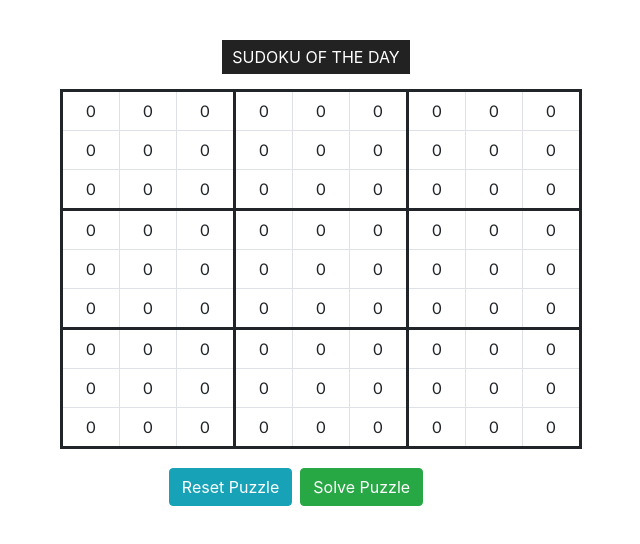
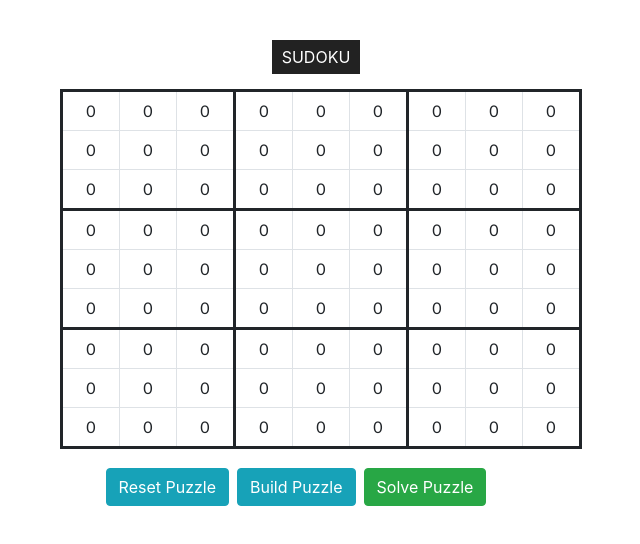
Before and after one commit to Rahul365/sudoku-solver-app, a React (Create React App) app: page / in a window 1280 px wide. Shown: the top 544 px of the page, without its empty margins (314-954 px from the left). Built offline with nearby package versions, Linux system fonts and the light colour scheme.

Commit message:
Adding feature to generate a Sudoku - beta

```diff
--- a/src/components/grid.jsx
+++ b/src/components/grid.jsx
@@ -8,6 +8,7 @@ class GRID extends Component {
   state = {
     board: [],
     userEntered: [],
+    readOnly : [],
     unsolved: true,
   };
 
@@ -20,27 +21,83 @@ class GRID extends Component {
   buildGrid = () => {
     var mark = new Array(9);
     var a = new Array(9);
+    var read = new Array(9);
     for (var i = 0; i < a.length; ++i) {
       a[i] = new Array(9);
       mark[i] = new Array(9);
+      read[i] = new Array(9);
       for (var j = 0; j < a[i].length; ++j) {
         a[i][j] = { r: i, c: j, v: 0 };
         mark[i][j] = false;
+        read[i][j] = false;
       }
     }
-    this.setState({ board: a, userEntered: mark, unsolved: true });
+    this.setState({ board: a, userEntered: mark, unsolved: true ,readOnly:read});
   };
 
   resetGrid = () => {
     var grid = this.state.board;
     var mark = this.state.userEntered;
-    for (var r = 0; r < 9; ++r) {
-      for (var c = 0; c < 9; ++c) {
-        grid[r][c].v = 0;
-        mark[r][c] = false;
+    var read = this.state.readOnly;
+    for (var row_num = 0; row_num < 9; ++row_num) {
+      for (var col_num = 0; col_num < 9; ++col_num) {
+        // console.log(grid[row_num][col_num]);
+        grid[row_num][col_num].v = 0;
+        mark[row_num][col_num] = false;
+        read[row_num][col_num] = false;
       }
     }
-    this.setState({ board: grid, userEntered: mark, unsolved: true });
+    this.setState({ board: grid, userEntered: mark,readOnly:read, unsolved: true });
+  };
+
+  buildPuzzle = ()=>{
+    this.resetGrid();
+    var grid = this.state.board;
+    var mark = this.state.userEntered;
+    var read = this.state.readOnly;
+    var vis  = new Array(81);
+    while(true){
+      var number_of_cells_to_fill = 20; //atmost this number of cells will be filled
+      for(var i = 0;i<=number_of_cells_to_fill;++i){
+        var cell_hash =  Number(Math.floor(Math.random()*80)+1);
+        var row_num = Number(Math.floor(cell_hash/9));
+        var col_num = Number(Math.floor(cell_hash%9));
+        if(LOG)
+          console.log("CELL NUMBER : "+cell_hash+" " + row_num + " " + col_num);
+        if(Boolean(vis[cell_hash]) === true) continue;
+        for(var val = 1;val<10;++val){
+          // if(!grid[row_num][col_num]){
+          //   console.log("CELL NUMBER : "+cell_hash+" " + row_num + " " + col_num);
+          //   continue;
+          // }
+          grid[row_num][col_num].v = val;
+          if(this.validateSudoku(grid)===true){
+            // console.log(grid[row_num][col_num]);
+            // console.log("here! with "+val);`
+            mark[row_num][col_num] = true;//mark this flag for indicating that grid value is priorily set by user or by puzzle builder
+            read[row_num][col_num] = true;//mark this cell as readOnly
+            vis[cell_hash] = true;//mark this cell visited
+            break;
+          }
+          grid[row_num][col_num].v = 0;
+        }
+      }
+      var test = grid;
+      if(this.fillGrid(test)===true)
+      {
+        break;
+      }
+      this.resetGrid();
+      grid = this.state.board;
+      mark = this.state.userEntered;
+      read = this.state.readOnly;
+      vis  = new Array(81);
+      for(let i = 0;i<81;++i){
+        vis[i] = false;
+      }
+    }
+
+    this.setState({board:grid,userEntered:mark,readOnly:read});
   };
 
  notifyError = () => {
@@ -57,7 +114,7 @@ class GRID extends Component {
     var row = event.target.dataset.rw;
     var col = event.target.dataset.cl;
     var new_val = event.target.value;
-    new_val = new_val % 10;
+    new_val = Number(new_val % 10);
     var a = this.state.board;
     var mark = this.state.userEntered;
     if(LOG===1)
@@ -87,7 +144,7 @@ class GRID extends Component {
      * console.log("onBlur called " + event.target.dataset.value + "  "+ event.target.value);
      *  If there is now new value inputted and the elemen loses focus then we restore the previous value for it
     */
-     if (event.target.value === '') {
+    if (event.target.value === '') {
       event.target.value = Number(event.target.dataset.value);
     }
   };
@@ -101,7 +158,7 @@ class GRID extends Component {
     return (
       <React.Fragment>
         <div>
-        <span>SUDOKU OF THE DAY</span>
+        <span>SUDOKU</span>
         </div>
         <table id="grid" align="center">
           <colgroup><col /><col /><col /></colgroup>
@@ -131,10 +188,11 @@ class GRID extends Component {
                             // console.log(self);
                             var cols = new Array(0);
                             for (var cid = 0; cid < board[rid].length; ++cid) {
-                              var col = rid + "" + cid;
+                              var cellId = rid + "" + cid;
                               // console.log(col);
                               let cell = self.state.board[rid][cid];
                               var val = self.state.board[rid][cid].v;
+                              var readonly =  self.state.readOnly[rid][cid];
                               let classesBtn = "btn text-black";
                               let classesCell =
                                 "border border-black  text-black bg-" +
@@ -143,8 +201,9 @@ class GRID extends Component {
                                   : "white");
 
                               cols.push(
-                                <td id={col} key={col} className={classesCell}>
+                                <td id={cellId} key={cellId} className={classesCell}>
                                   <input
+                                    id = {cellId}
                                     className={classesBtn}
                                     size="1"
                                     key={cell}
@@ -158,6 +217,7 @@ class GRID extends Component {
                                     min="0"
                                     max="9"
                                     placeholder="0"
+                                    readOnly={Boolean(readonly)}
                                   />
                                 </td>
                               );
@@ -187,6 +247,9 @@ class GRID extends Component {
         <div className="nav justify-content-center bg-white">
           <button className="btn btn-info m-1 sm" onClick={this.resetGrid}>
             Reset Puzzle
+          </button>
+          <button className="btn btn-info m-1 sm" onClick={this.buildPuzzle}>
+            Build Puzzle
           </button>
           <button
             className="btn btn-success m-1 sm"
@@ -291,15 +354,15 @@ class GRID extends Component {
 
   fillGrid(grid, row, col, N) {
     //for curren row-r
-    if (LOG === 1) console.log(row + " " + col + " " + N);
+    // if (LOG === 1) console.log(row + " " + col + " " + N);
     if (row === N) {
-      for (var r = 0; r < N; ++r) {
-        var line = "";
-        for (var c = 0; c < N; ++c) {
-          line += grid[r][c].v + " ";
-        }
-        if (LOG === 1) console.log(r + "# : " + line);
-      }
+      // for (var r = 0; r < N; ++r) {
+      //   var line = "";
+      //   for (var c = 0; c < N; ++c) {
+      //     line += grid[r][c].v + " ";
+      //   }
+      //   if (LOG === 1) console.log(r + "# : " + line);
+      // }
       return true;
     }
     var next_row;
@@ -342,6 +405,9 @@ class GRID extends Component {
         );
       this.setState({ board: grid, unsolved: false });
     }
+    else{
+      console.log("Not able to solve the grid..."+ok_grid+" " + ok_fill);
+    }
     // console.log(grid);
     // console.log(this.state.board);
     // console.log("Grid is "+(this.validateSudoku(grid)===true?"valid":"invalid"));
```
